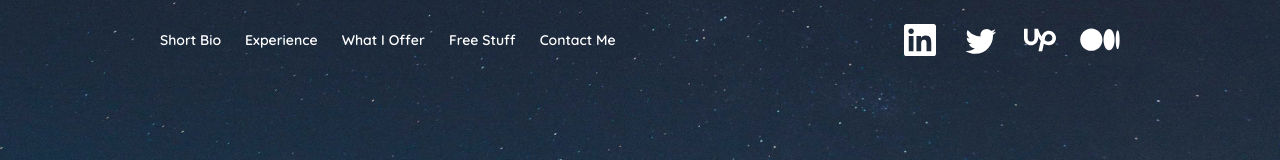
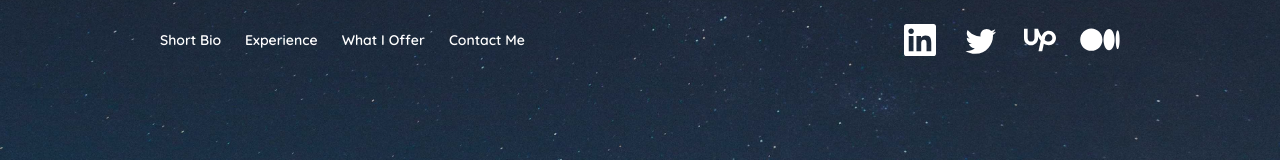
Before and after one commit to LashaDolenjashvili/personal-website-tailwind, a website: page public/index.html in a window 1280 px wide. Shown: the top 160 px of the page. Drawn offline with Linux system fonts and the light colour scheme.

Commit message:
Update index.html

```diff
--- a/public/index.html
+++ b/public/index.html
@@ -92,8 +92,6 @@
                     href="#experience">Experience</a>
                 <a class="block w-full text-center py-3 transition duration-200 md:w-auto md:hover:text-green-300"
                     href="#offer">What I Offer</a>
-                <a class="block w-full text-center py-3 transition duration-200 md:w-auto md:hover:text-green-300"
-                    href="projects.html">Free Stuff</a>
                 <a class="block w-full text-center py-3 transition duration-200 md:w-auto md:hover:text-green-300"
                     href="#contact">Contact Me</a>
             </div>
```
